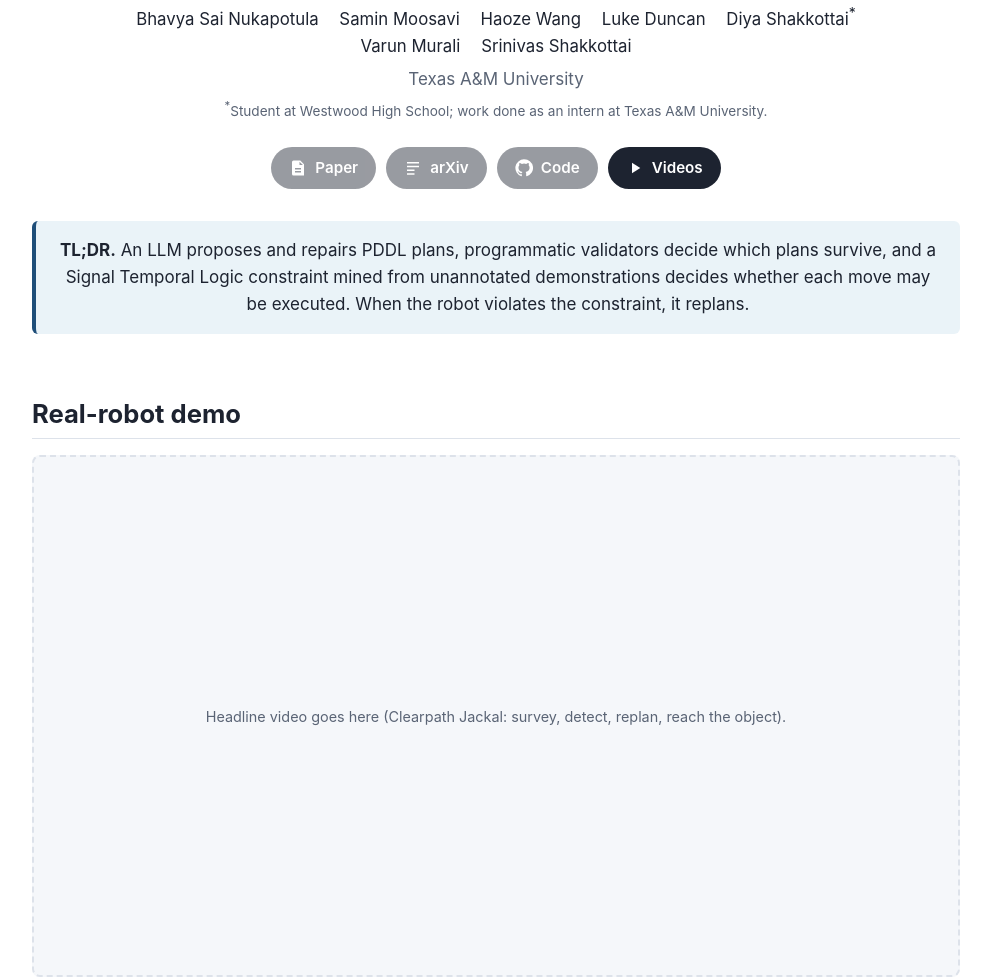
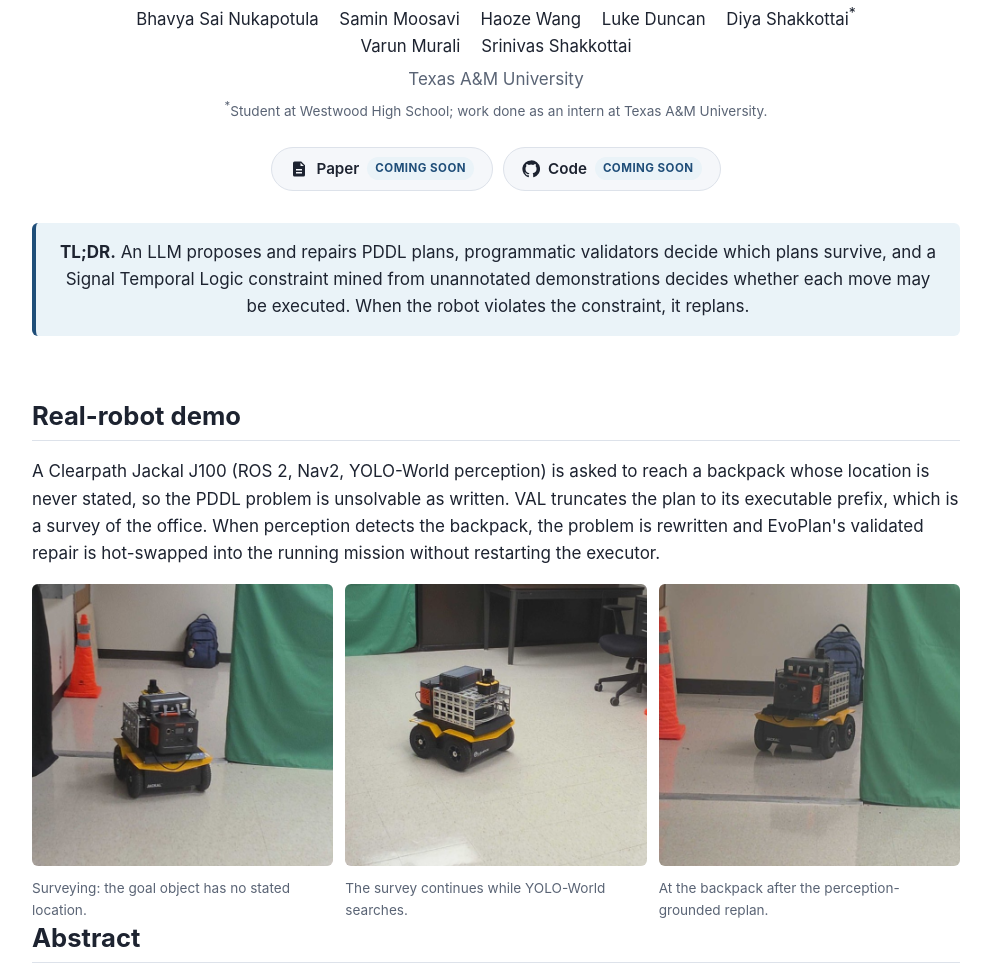
Before and after one commit to Nbhavyasai/evoplan, a plain HTML site: page index.html in a window 1280 px wide. Shown: the part 223-1203 px from the top of the page, without its empty margins (144-1135 px from the left). Drawn offline with Linux system fonts and the light colour scheme.

Commit message:
Remove video placeholders; mark Paper and Code as coming soon

```diff
--- a/index.html
+++ b/index.html
@@ -83,7 +83,14 @@
       padding: 9px 18px; border-radius: 999px;
     }
     .btn:hover { opacity: 0.85; }
-    .btn.pending { opacity: 0.45; pointer-events: none; }
+    .btn.soon { background: var(--bg-soft); color: var(--text); border: 1px solid var(--line); cursor: default; }
+    .btn.soon:hover { opacity: 1; }
+    .btn em {
+      font-style: normal; font-size: 0.72rem; font-weight: 700;
+      letter-spacing: 0.04em; text-transform: uppercase;
+      color: var(--accent); background: var(--accent-soft);
+      border-radius: 999px; padding: 2px 8px;
+    }
     .btn svg { width: 18px; height: 18px; fill: currentColor; }
 
     /* Content blocks */
@@ -95,7 +102,7 @@
       margin: 32px 0 0;
     }
     .figure { margin: 20px 0; text-align: center; }
-    .figure img, .figure video { max-width: 100%; height: auto; border-radius: 6px; }
+    .figure img { max-width: 100%; height: auto; border-radius: 6px; }
     .figure figcaption, .caption { color: var(--muted); font-size: 0.9rem; margin-top: 8px; text-align: left; }
     .grid { display: grid; gap: 12px; }
     .grid-3 { grid-template-columns: repeat(3, 1fr); }
@@ -129,15 +136,6 @@
     thead th { border-bottom: 2px solid var(--text); }
     tr.ours td { font-weight: 700; background: var(--accent-soft); }
 
-    .video-slot {
-      aspect-ratio: 16 / 9; width: 100%;
-      border: 2px dashed var(--line); border-radius: 8px;
-      display: flex; align-items: center; justify-content: center;
-      color: var(--muted); font-size: 0.9rem; text-align: center; padding: 12px;
-      background: var(--bg-soft);
-    }
-    .video-embed { position: relative; aspect-ratio: 16 / 9; width: 100%; }
-    .video-embed iframe { position: absolute; inset: 0; width: 100%; height: 100%; border: 0; border-radius: 8px; }
 
     pre.bibtex {
       background: var(--code-bg); border: 1px solid var(--line); border-radius: 8px;
@@ -171,20 +169,13 @@
     <p class="affil">Texas A&amp;M University</p>
     <p class="note"><sup>*</sup>Student at Westwood High School; work done as an intern at Texas A&amp;M University.</p>
 
-    <!-- TODO: fill in each href and remove class="pending" once the link exists. -->
     <div class="links">
-      <a class="btn pending" href="#" aria-label="Paper PDF">
-        <svg viewBox="0 0 24 24"><path d="M6 2h9l5 5v15a0 0 0 0 1 0 0H6a2 2 0 0 1-2-2V4a2 2 0 0 1 2-2zm8 1.5V8h4.5L14 3.5zM8 12v2h8v-2H8zm0 4v2h8v-2H8z"/></svg>Paper
-      </a>
-      <a class="btn pending" href="#" aria-label="arXiv">
-        <svg viewBox="0 0 24 24"><path d="M4 4h16v2H4zm0 5h16v2H4zm0 5h10v2H4zm0 5h10v2H4z"/></svg>arXiv
-      </a>
-      <a class="btn pending" href="#" aria-label="Code on GitHub">
-        <svg viewBox="0 0 24 24"><path d="M12 .5a11.5 11.5 0 0 0-3.64 22.41c.58.1.79-.25.79-.56v-2c-3.2.7-3.88-1.37-3.88-1.37-.52-1.33-1.28-1.69-1.28-1.69-1.05-.72.08-.7.08-.7 1.16.08 1.77 1.19 1.77 1.19 1.03 1.77 2.7 1.26 3.36.96.1-.75.4-1.26.73-1.55-2.56-.29-5.25-1.28-5.25-5.69 0-1.26.45-2.29 1.19-3.1-.12-.29-.52-1.46.11-3.05 0 0 .97-.31 3.17 1.18a11 11 0 0 1 5.77 0c2.2-1.49 3.17-1.18 3.17-1.18.63 1.59.23 2.76.11 3.05.74.81 1.19 1.84 1.19 3.1 0 4.42-2.7 5.39-5.27 5.68.41.36.78 1.06.78 2.14v3.17c0 .31.21.67.8.56A11.5 11.5 0 0 0 12 .5z"/></svg>Code
-      </a>
-      <a class="btn" href="#videos" aria-label="Videos">
-        <svg viewBox="0 0 24 24"><path d="M8 5v14l11-7z"/></svg>Videos
-      </a>
+      <span class="btn soon" aria-label="Paper, coming soon">
+        <svg viewBox="0 0 24 24"><path d="M6 2h9l5 5v13a2 2 0 0 1-2 2H6a2 2 0 0 1-2-2V4a2 2 0 0 1 2-2zm8 1.5V8h4.5L14 3.5zM8 12v2h8v-2H8zm0 4v2h8v-2H8z"/></svg>Paper<em>Coming soon</em>
+      </span>
+      <span class="btn soon" aria-label="Code, coming soon">
+        <svg viewBox="0 0 24 24"><path d="M12 .5a11.5 11.5 0 0 0-3.64 22.41c.58.1.79-.25.79-.56v-2c-3.2.7-3.88-1.37-3.88-1.37-.52-1.33-1.28-1.69-1.28-1.69-1.05-.72.08-.7.08-.7 1.16.08 1.77 1.19 1.77 1.19 1.03 1.77 2.7 1.26 3.36.96.1-.75.4-1.26.73-1.55-2.56-.29-5.25-1.28-5.25-5.69 0-1.26.45-2.29 1.19-3.1-.12-.29-.52-1.46.11-3.05 0 0 .97-.31 3.17 1.18a11 11 0 0 1 5.77 0c2.2-1.49 3.17-1.18 3.17-1.18.63 1.59.23 2.76.11 3.05.74.81 1.19 1.84 1.19 3.1 0 4.42-2.7 5.39-5.27 5.68.41.36.78 1.06.78 2.14v3.17c0 .31.21.67.8.56A11.5 11.5 0 0 0 12 .5z"/></svg>Code<em>Coming soon</em>
+      </span>
     </div>
 
     <div class="tldr">
@@ -195,14 +186,8 @@
   <!-- ================================================================ -->
   <section id="teaser">
     <h2>Real-robot demo</h2>
-    <!--
-      TODO: replace the placeholder below with the headline video.
-      YouTube:   <div class="video-embed"><iframe src="https://www.youtube.com/embed/VIDEO_ID" title="EvoPlan demo" allowfullscreen></iframe></div>
-      Self-hosted (keep files small, < 25 MB, H.264 .mp4):
-                 <video src="static/videos/teaser.mp4" controls muted playsinline poster="static/images/jackal_survey.jpg"></video>
-    -->
-    <div class="video-slot">Headline video goes here (Clearpath Jackal: survey, detect, replan, reach the object).</div>
-    <div class="grid grid-3" style="margin-top:12px">
+    <p>A Clearpath Jackal J100 (ROS&nbsp;2, Nav2, YOLO-World perception) is asked to reach a backpack whose location is never stated, so the PDDL problem is unsolvable as written. VAL truncates the plan to its executable prefix, which is a survey of the office. When perception detects the backpack, the problem is rewritten and EvoPlan's validated repair is hot-swapped into the running mission without restarting the executor.</p>
+    <div class="grid grid-3">
       <figure><img src="static/images/jackal_survey.jpg" alt="Jackal surveying the office"><figcaption>Surveying: the goal object has no stated location.</figcaption></figure>
       <figure><img src="static/images/jackal_cones.jpg" alt="Jackal driving past cones"><figcaption>The survey continues while YOLO-World searches.</figcaption></figure>
       <figure><img src="static/images/jackal_reached.jpg" alt="Jackal at the backpack"><figcaption>At the backpack after the perception-grounded replan.</figcaption></figure>
@@ -212,7 +197,6 @@
   <!-- ================================================================ -->
   <section id="abstract">
     <h2>Abstract</h2>
-    <!-- TODO: replace with the camera-ready abstract once it is final. -->
     <p>LLM-based robot planners are fluent but cannot guarantee that their plans are executable or safe. Classical PDDL planners can guarantee these properties, but only after the problem is fully specified, and they make poor use of an LLM's ability to read context and repair plans. This paper presents a neuro-symbolic framework with three parts.</p>
     <p>First, an <em>offline procedure that mines a single global Signal Temporal Logic (STL) constraint</em> on mobility from demonstration data. The procedure recovers codified rules (e.g., stopping at red lights, mined from nuPlan driving logs) or population preferences (e.g., social-navigation comfort, mined from SCAND teleoperation), depending on what the demonstrations encode. Because the demonstrations are a one-class signal, we generate the missing negatives with counterfactual perturbations and an LLM violation generator and then fit the constraint by evolutionary search. We use the mined constraint to shield a vision-language driving policy on Bench2Drive and two discrete-action navigation policies on HA-VLN-CE.</p>
     <p>Second, an <em>evolutionary PDDL planner</em>: an LLM proposes and repairs plans, programmatic validators decide which ones survive, and the validated portion of the plan grows over iterations. We test the planner on the open-world ALFWorld Text benchmark, where it beats strong baselines and stays robust when the goal vocabulary does not match the action-model vocabulary.</p>
@@ -318,39 +302,10 @@
     <p class="caption">PDDL <code>move</code> actions are grounded into routes by Nav2 and checked against the mined constraint before execution. When a pedestrian enters the learned clearance floor, the step is vetoed and the planner replans.</p>
   </section>
 
-  <!-- ================================================================ -->
-  <section id="videos">
-    <h2>Videos</h2>
-    <!--
-      TODO: one slot per video. Swap each .video-slot div for either
-        <div class="video-embed"><iframe src="https://www.youtube.com/embed/VIDEO_ID" title="..." allowfullscreen></iframe></div>
-      or
-        <video src="static/videos/NAME.mp4" controls muted playsinline></video>
-    -->
-    <div class="grid grid-2">
-      <div>
-        <div class="video-slot">Real robot: perception-grounded replanning</div>
-        <p class="caption">The goal names an object with no known location. The robot surveys, grounds the detection, and hot-swaps a validated repair without restarting the executor.</p>
-      </div>
-      <div>
-        <div class="video-slot">Real robot: STL-triggered replanning around a person</div>
-        <p class="caption">A person entering the path drives the clearance margin negative. The reactive tier re-issues the Nav2 goal, and the deliberative tier swaps in a validated plan.</p>
-      </div>
-      <div>
-        <div class="video-slot">Gazebo: factory pick-and-drop missions</div>
-        <p class="caption">Constrained execution among 9–15 simulated pedestrians.</p>
-      </div>
-      <div>
-        <div class="video-slot">Gazebo: open-world find-and-inspect</div>
-        <p class="caption">No objects are declared in advance. Detections become new PDDL objects and goals while the mission runs.</p>
-      </div>
-    </div>
-  </section>
 
   <!-- ================================================================ -->
   <section id="bibtex">
     <h2>BibTeX</h2>
-    <!-- TODO: add pages/volume once the PMLR entry exists. -->
     <div class="bib-wrap">
       <button class="copy" type="button" onclick="copyBib(this)">Copy</button>
 <pre class="bibtex" id="bib">@inproceedings{nukapotula2026evoplan,
```
Also changed, not shown: 2 other files.
